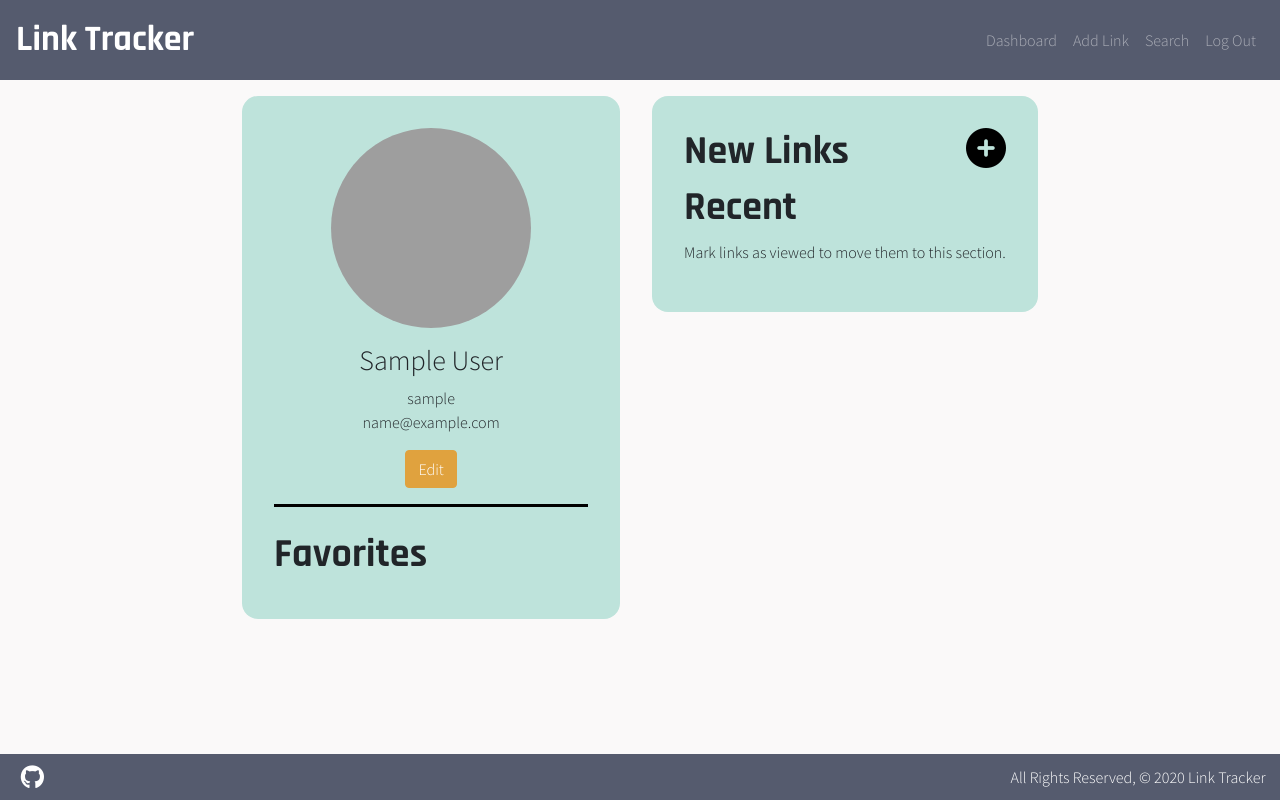
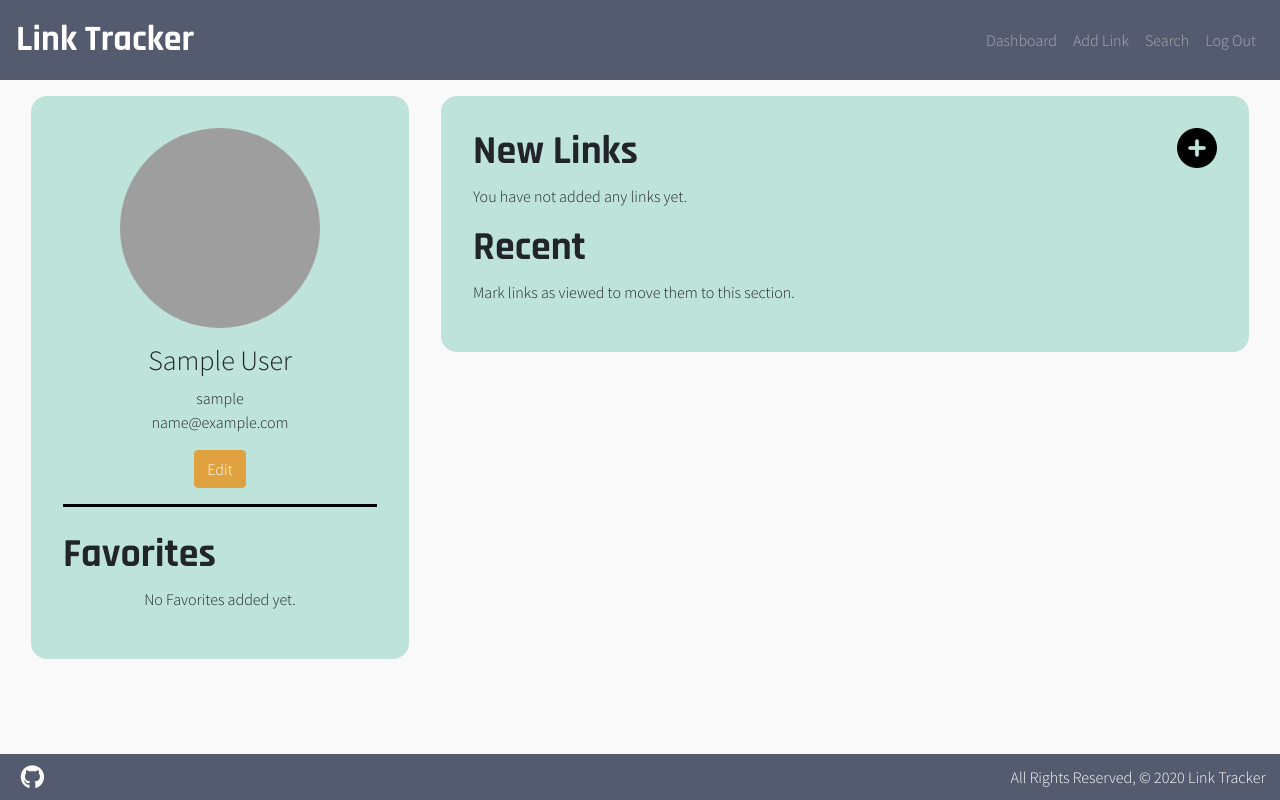
Before and after one commit to gc893/link-tracker, a Django app: page /dashboard/ in a window 1280 px wide. Run offline with Django 3.2, Linux system fonts and the light colour scheme; the visitor is signed in with stand-in values (Sample User, id 1); data that the repository does not hold is empty; some libraries are stand-ins or nearby versions; grey boxes are pictures that could not be loaded.

Commit message:
fix dashboard CSS

```diff
--- a/main_app/static/css/style.css
+++ b/main_app/static/css/style.css
@@ -189,6 +189,8 @@ pre {
     flex-direction: row;
     justify-content: center;
     align-items: flex-start;
+    max-width: unset;
+    width: 100%;
   }
 
   .cont_1 {
--- a/main_app/templates/dashboard.html
+++ b/main_app/templates/dashboard.html
@@ -43,9 +43,11 @@
 
     </div>
     <div class='cont cont_2'>
-        <div style="width: 100%;">
-            <h1 class='float-left' style="display: inline-block;">New Links</h1>
-            <a href="/users/{{user.id}}/create_link/" class='float-right' style="display: inline-block; color: black;"><h1><i class="fas fa-plus-circle"></i></h1></a>
+        <div id='new-cont' style="width: 100%;">
+            <div style="width: 100%; display: flex; justify-content: space-between;">
+                <h1 class='float-left' style="display: inline-block;">New Links</h1>
+                <a href="/users/{{user.id}}/create_link/" class='float-right' style="display: inline-block; color: black;"><h1><i class="fas fa-plus-circle"></i></h1></a>
+            </div>
             {% for link in user.link_set.all %}
             {% if link.status == 'n' %}
             <div style="width: 100%;" class="card mb-3">
@@ -78,7 +80,7 @@
 
         </div>
 
-        <div id='new-recent-cont' style="width: 100%;">
+        <div id='recent-cont' style="width: 100%;">
             <h1>Recent</h1>
 
 
@@ -115,16 +117,24 @@
     let favCont = document.getElementById('fav-container');
     let par = document.createElement('p');
     par.textContent = 'No Favorites added yet.';
-    if(favCont.children.length <= 6){
+    if(favCont.children.length <= 8){
         favCont.appendChild(par)
     }
 </script>
 <script>
-    let newRecCont = document.getElementById('new-recent-cont');
+    let newCont = document.getElementById('new-cont');
     let parr = document.createElement('p');
-    parr.textContent = 'Mark links as viewed to move them to this section.';
-    if(newRecCont.children.length <= 1){
-        newRecCont.appendChild(parr)
+    parr.textContent = 'You have not added any links yet.';
+    if(newCont.children.length <= 1){
+        newCont.appendChild(parr)
+    }
+</script>
+<script>
+    let recCont = document.getElementById('recent-cont');
+    let parra = document.createElement('p');
+    parra.textContent = 'Mark links as viewed to move them to this section.';
+    if(recCont.children.length <= 1){
+        recCont.appendChild(parra)
     }
 </script>
 
```
